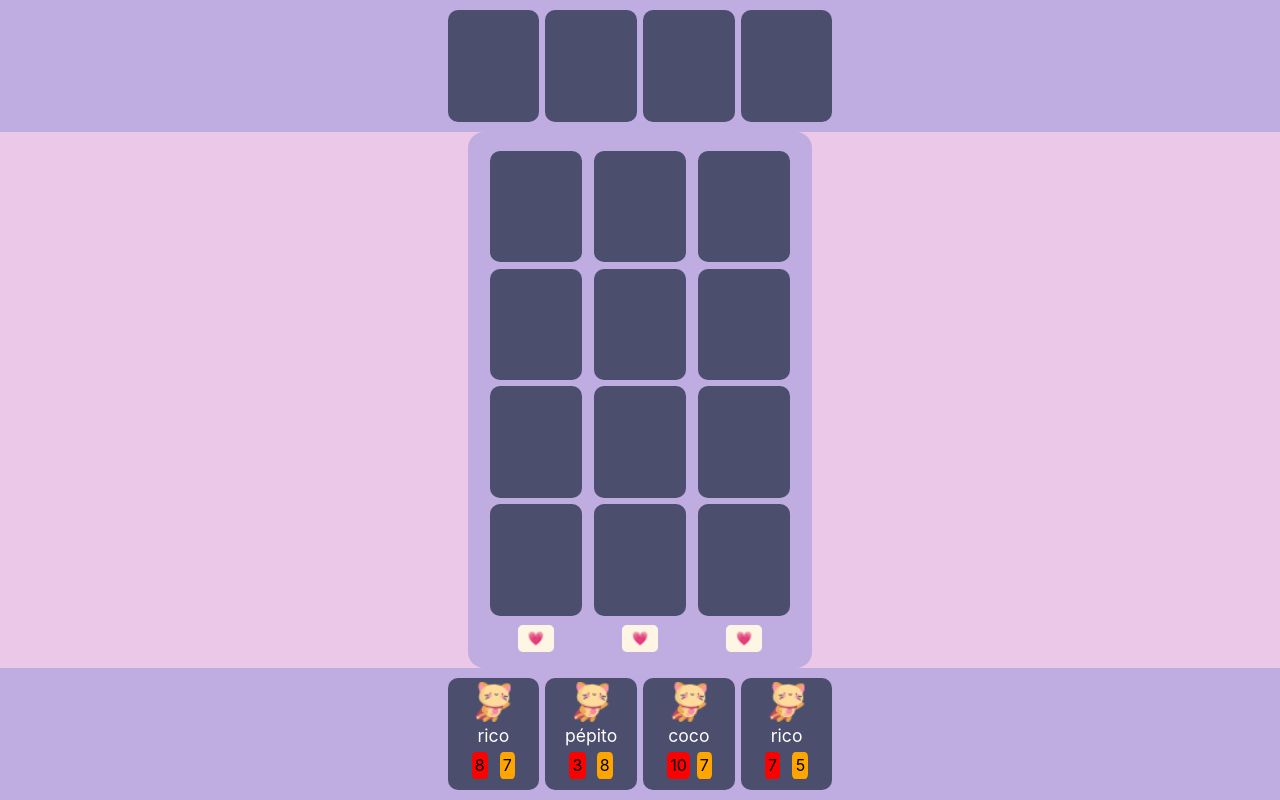
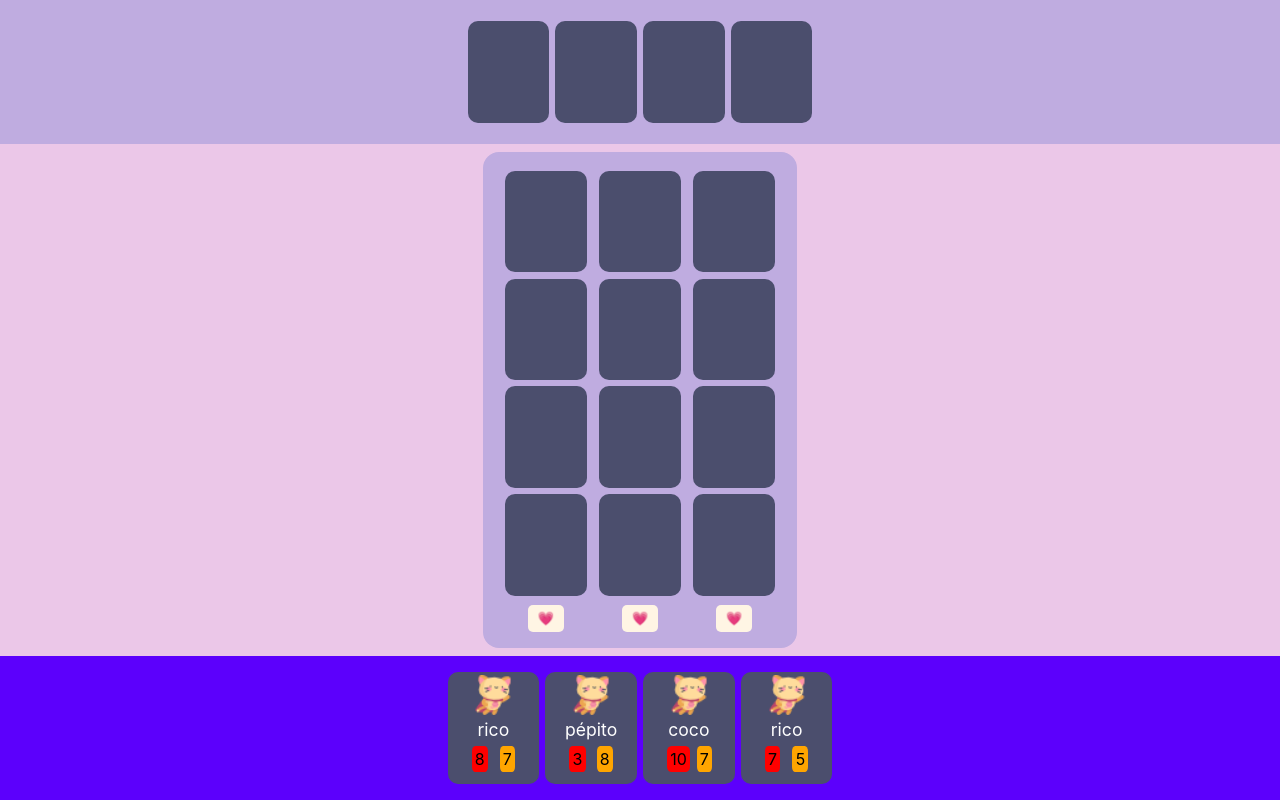
Before and after one commit to louisebld/DungeonBattleCard, a React (Create React App) app: page /game in a window 1280 px wide. Built offline with nearby package versions, Linux system fonts and the light colour scheme.

Commit message:
delete a card  and generate another + little corrections

```diff
--- a/src/components/Card.js
+++ b/src/components/Card.js
@@ -3,12 +3,12 @@ import styles from './Card.module.css';
 import super_kitty from '../assets/png/super_kitty.png';
 
 export default class Card extends React.Component {
-
+    handleClick(e) {
+        console.log(e);
+    }
     render() {
-        // console.log(this.props)
-        // console.log(this.props.img)
         return (
-            <div className={styles.card}>
+            <div className={styles.card} onClick={() => this.handleClick(this.props)}>
                 {/* <img src={this.props.img} style={img}/>  */}
                 <img src={super_kitty} className={styles.img_card} alt="Super Chat"/>
                 <p className={styles.name_card}>{this.props.name}</p>
--- a/src/components/Card.module.css
+++ b/src/components/Card.module.css
@@ -13,10 +13,10 @@
     transition: 0.2s;
 }
 
-/* .card:hover{
+.card:hover{
     width: 90px;
     height: 110px;
-} */
+}
 
 .name_card{
     font-size: 1.1rem;
--- a/src/components/Deck.js
+++ b/src/components/Deck.js
@@ -2,12 +2,29 @@ import React from 'react';
 import Card from './Card';
 import styles from './Deck.module.css';
 
+import generateCard from '../functions/generateCard';
+
 export default class Deck extends React.Component {
+    // transform the props to an array of cards
+    constructor(props) {
+        super(props);
+        this.state = {
+            deck: this.props.value
+        }
+    }
+    // remove card from the deck with his index
+    removeCardFromDeck(index) {
+        let deck = this.state.deck;
+        deck.splice(index, 1);
+        this.setState({deck: deck});
+
+        this.state.deck.push(generateCard());
+    }
     render() {
         return (
-            <div className={styles.container}>
+            <div className={styles.container} onClick={() => console.log(this.state.deck)}>
                 {this.props.value.map((card, index) => {
-                    return <Card key={index} name={card.name} pv={card.pv} attack={card.attack} img={card.img}/>
+                    return <div onClick={() => this.removeCardFromDeck(index)}><Card key={index} name={card.name} pv={card.pv} attack={card.attack} img={card.img}/></div>
                 })}
             </div>
         );
--- a/src/components/Deck.module.css
+++ b/src/components/Deck.module.css
@@ -2,7 +2,8 @@
     display: flex;
     justify-content: center;
     align-items: center;
-    background-color: #BFACE0;
+    /* background-color: #BFACE0; */
+    background-color: #5c00fc;
     width: 100%;
     height: 18%;
 }
--- a/src/components/EmptyCard.js
+++ b/src/components/EmptyCard.js
@@ -1,5 +1,5 @@
 import React from 'react';
-import styles from './Card.module.css';
+import styles from './Emptycard.module.css';
 
 export default class EmptyCard extends React.Component {
 
@@ -10,11 +10,3 @@ export default class EmptyCard extends React.Component {
         );
     }
 }
-
-const view = {
-    width: 60,
-    height: 80,
-    margin:5,
-    backgroundColor: "#4B4E6D",
-    borderRadius: 10,
-}
--- a/src/components/GameGrid.js
+++ b/src/components/GameGrid.js
@@ -4,7 +4,7 @@ import styles from './GameGrid.module.css';
 
 export default class GameGridV2 extends React.Component {
 
-    handleClick = (event) => {
+    handleClickSelectBase = (event) => {
         console.log("le base du joueur se trouve en colonne : " + event);
         for(var i = 1; i <= 3; i++){
             if(i !== event){
@@ -13,7 +13,6 @@ export default class GameGridV2 extends React.Component {
             }
             document.querySelector("#btn_" + event).classList.add(styles.disabled);
         }
-
     }
 
     render() {
@@ -24,21 +23,21 @@ export default class GameGridV2 extends React.Component {
                     <EmptyCard/>
                     <EmptyCard/>
                     <EmptyCard/>
-                    <button id="btn_1" className={styles.button_heart} onClick={() => {this.handleClick(1)}}>💗</button>
+                    <button id="btn_1" className={styles.button_heart} onClick={() => {this.handleClickSelectBase(1)}}>💗</button>
                 </div>
                 <div className={styles.column}>
                     <EmptyCard/>
                     <EmptyCard/>
                     <EmptyCard/>
                     <EmptyCard/>
-                    <button id="btn_2" className={styles.button_heart} onClick={() => {this.handleClick(2)}}>💗</button>
+                    <button id="btn_2" className={styles.button_heart} onClick={() => {this.handleClickSelectBase(2)}}>💗</button>
                 </div>
                 <div className={styles.column}>
                     <EmptyCard/>
                     <EmptyCard/>
                     <EmptyCard/>
                     <EmptyCard/>
-                    <button id="btn_3" className={styles.button_heart} onClick={() => {this.handleClick(3)}}>💗</button>
+                    <button id="btn_3" className={styles.button_heart} onClick={() => {this.handleClickSelectBase(3)}}>💗</button>
                 </div>
             </div>
         )
--- /dev/null
+++ b/src/functions/generateCard.js
@@ -0,0 +1,18 @@
+function generateCard(){
+    var possiblenames = ["coco", "rico", "pépito", "patate", "cricri"]
+    var possiblesimg = ["monster1.png", "monster2.png", "plant.png", "plant2.png", "plant3.png"]
+    var pv = Math.floor(Math.random() * 10) + 1;
+    var attack = Math.floor(Math.random() * 10) + 1;
+    var name = possiblenames[Math.floor(Math.random() * possiblenames.length)];
+    var img = '../assets/card/' + possiblesimg[Math.floor(Math.random() * possiblesimg.length)];
+
+    var card = {
+        name: name,
+        pv: pv,
+        attack: attack,
+        img: '../assets/card/plant.png'
+    }
+    return card;
+}
+
+export default generateCard;
--- a/src/views/GameScreen.js
+++ b/src/views/GameScreen.js
@@ -5,22 +5,8 @@ import Card from '../components/Card'
 import Deck from '../components/Deck'
 import DeckAdversaire from '../components/DeckAdversaire'
 
-function generateCard(){
-    var possiblenames = ["coco", "rico", "pépito", "patate", "cricri"]
-    var possiblesimg = ["monster1.png", "monster2.png", "plant.png", "plant2.png", "plant3.png"]
-    var pv = Math.floor(Math.random() * 10) + 1;
-    var attack = Math.floor(Math.random() * 10) + 1;
-    var name = possiblenames[Math.floor(Math.random() * possiblenames.length)];
-    var img = '../assets/card/' + possiblesimg[Math.floor(Math.random() * possiblesimg.length)];
+import generateCard from '../functions/generateCard';
 
-    var card = {
-        name: name,
-        pv: pv,
-        attack: attack,
-        img: '../assets/card/plant.png'
-    }
-    return card;
-}
 
 function generateDeck(){
     var deck = [];
```
